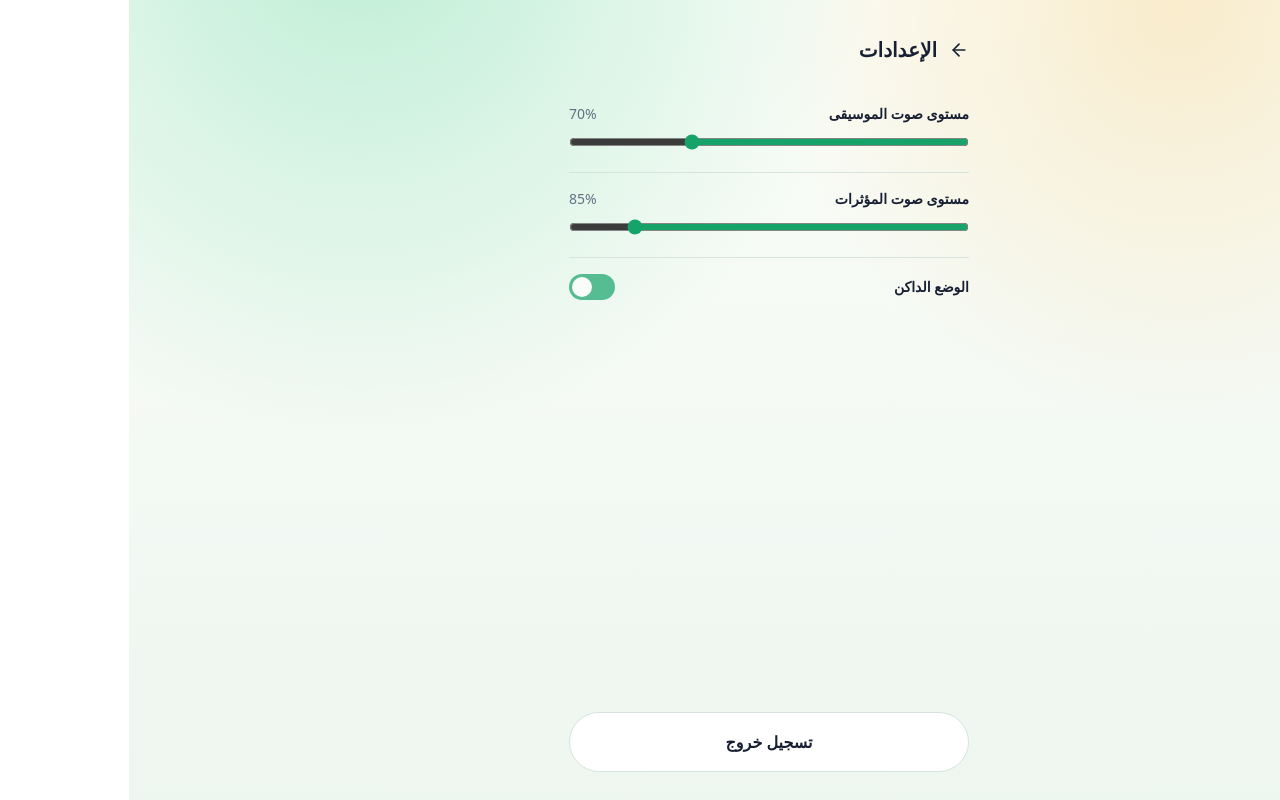
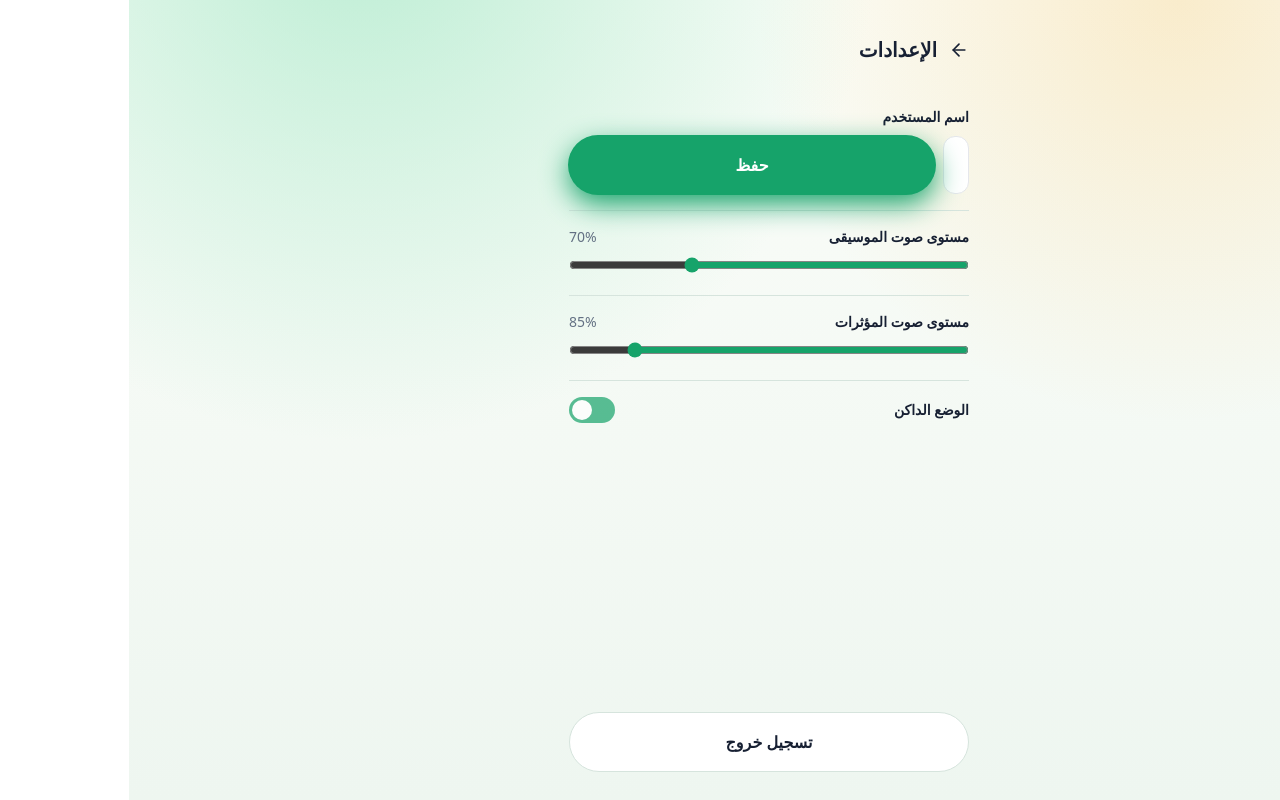
Before and after one commit to nasserAds/otherhalf, a Next.js app in the folder frontend/: page /settings in a window 1280 px wide. Built offline with nearby package versions, Linux system fonts and the light colour scheme; no server answers.

Commit message:
add change username setting

```diff
--- a/frontend/app/settings/page.tsx
+++ b/frontend/app/settings/page.tsx
@@ -1,6 +1,6 @@
 'use client';
 
-import { useEffect } from 'react';
+import { useEffect, useState } from 'react';
 import { useRouter } from 'next/navigation';
 import Link from 'next/link';
 import { PageTransition } from '@/components/ui/PageTransition';
@@ -9,16 +9,62 @@ import { Switch } from '@/components/ui/Switch';
 import { useAuthStore } from '@/store/authStore';
 import { useSettingsStore } from '@/store/settingsStore';
 import { useSound } from '@/hooks/useSound';
+import { api, ApiError } from '@/lib/api';
 
 export default function SettingsPage() {
   const router = useRouter();
+  const user = useAuthStore((s) => s.user);
+  const accessToken = useAuthStore((s) => s.accessToken);
+  const updateSession = useAuthStore((s) => s.updateSession);
   const logout = useAuthStore((s) => s.logout);
   const { musicVolume, fxVolume, setMusicVolume, setFxVolume, hydrate } = useSettingsStore();
   const sound = useSound();
 
+  const [username, setUsername] = useState('');
+  const [savingUsername, setSavingUsername] = useState(false);
+  const [usernameMessage, setUsernameMessage] = useState('');
+
   useEffect(() => {
     hydrate();
   }, [hydrate]);
+
+  useEffect(() => {
+    if (user) setUsername(user.username);
+  }, [user]);
+
+  async function handleUsernameSave() {
+    const nextUsername = username.trim();
+    if (!accessToken || !user) return;
+
+    if (nextUsername.length < 3 || nextUsername.length > 20 || !/^[\p{L}0-9_]+$/u.test(nextUsername)) {
+      setUsernameMessage('الاسم يجب أن يكون بين 3 و20 حرفًا، ويمكن أن يحتوي على حروف وأرقام و _.');
+      return;
+    }
+
+    if (nextUsername === user.username) {
+      setUsernameMessage('هذا هو اسمك الحالي بالفعل.');
+      return;
+    }
+
+    setSavingUsername(true);
+    setUsernameMessage('');
+
+    try {
+      const result = await api.updateUsername(accessToken, nextUsername);
+      updateSession(result.user, result.accessToken);
+      sound.success();
+      setUsernameMessage('تم تغيير الاسم بنجاح ✓');
+    } catch (error) {
+      sound.error();
+      setUsernameMessage(
+        error instanceof ApiError && error.status === 409
+          ? 'هذا الاسم مستخدم بالفعل.'
+          : 'تعذر تغيير الاسم الآن.',
+      );
+    } finally {
+      setSavingUsername(false);
+    }
+  }
 
   function handleLogout() {
     logout();
@@ -35,6 +81,32 @@ export default function SettingsPage() {
       </div>
 
       <div className="divide-y divide-line-800">
+        <div className="py-4">
+          <label htmlFor="username" className="font-bold text-sm">اسم المستخدم</label>
+          <div className="flex gap-2 mt-2">
+            <input
+              id="username"
+              value={username}
+              onChange={(e) => {
+                setUsername(e.target.value);
+                setUsernameMessage('');
+              }}
+              maxLength={20}
+              dir="auto"
+              className="min-w-0 flex-1 rounded-xl border border-line-700 bg-bg-900 px-3 py-2 text-sm outline-none focus:border-mint"
+              aria-describedby="username-message"
+            />
+            <Button onClick={handleUsernameSave} disabled={savingUsername}>
+              {savingUsername ? 'حفظ...' : 'حفظ'}
+            </Button>
+          </div>
+          {usernameMessage && (
+            <p id="username-message" className="mt-2 text-xs font-bold text-fg-500">
+              {usernameMessage}
+            </p>
+          )}
+        </div>
+
         <div className="py-4">
           <div className="flex items-center justify-between">
             <label htmlFor="music-volume" className="font-bold text-sm">
@@ -55,6 +127,7 @@ export default function SettingsPage() {
             className="w-full mt-2.5 accent-mint"
           />
         </div>
+
         <div className="py-4">
           <div className="flex items-center justify-between">
             <label htmlFor="fx-volume" className="font-bold text-sm">
@@ -77,6 +150,7 @@ export default function SettingsPage() {
             className="w-full mt-2.5 accent-mint"
           />
         </div>
+
         <div className="py-4 flex items-center justify-between">
           <span className="font-bold text-sm">الوضع الداكن</span>
           <Switch checked disabled />
```
